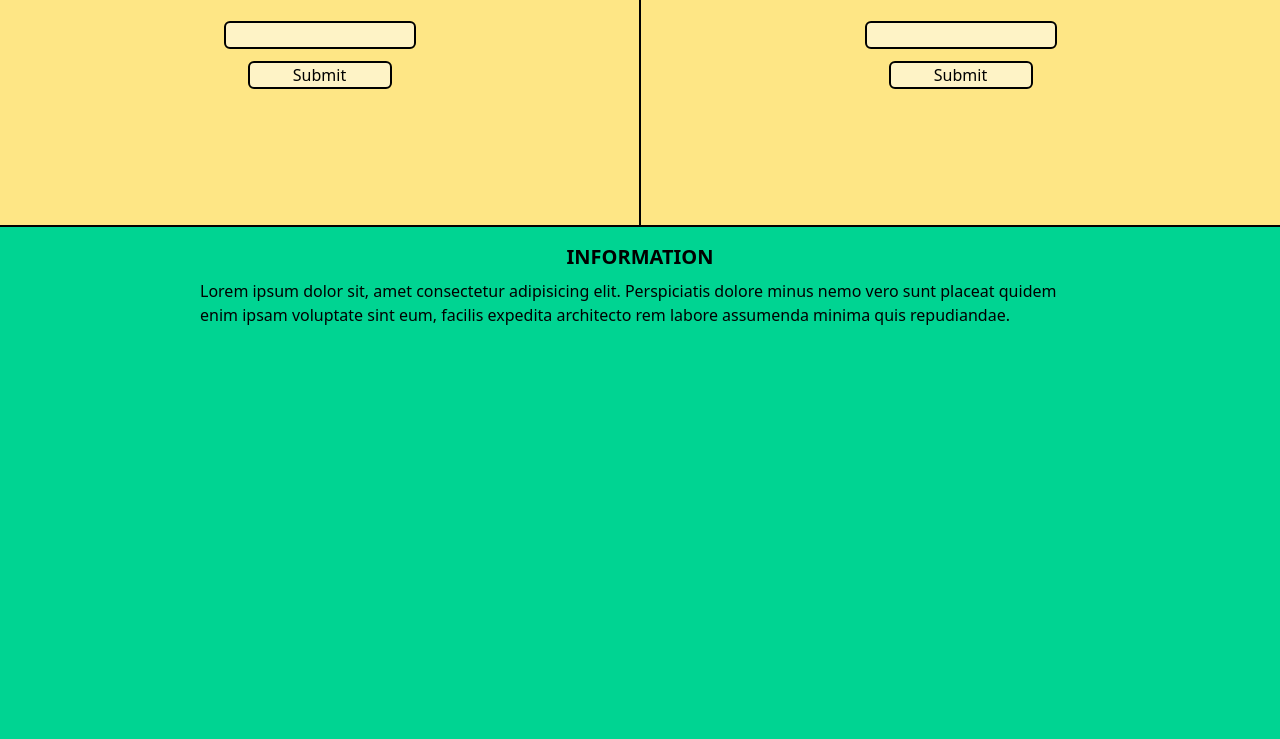
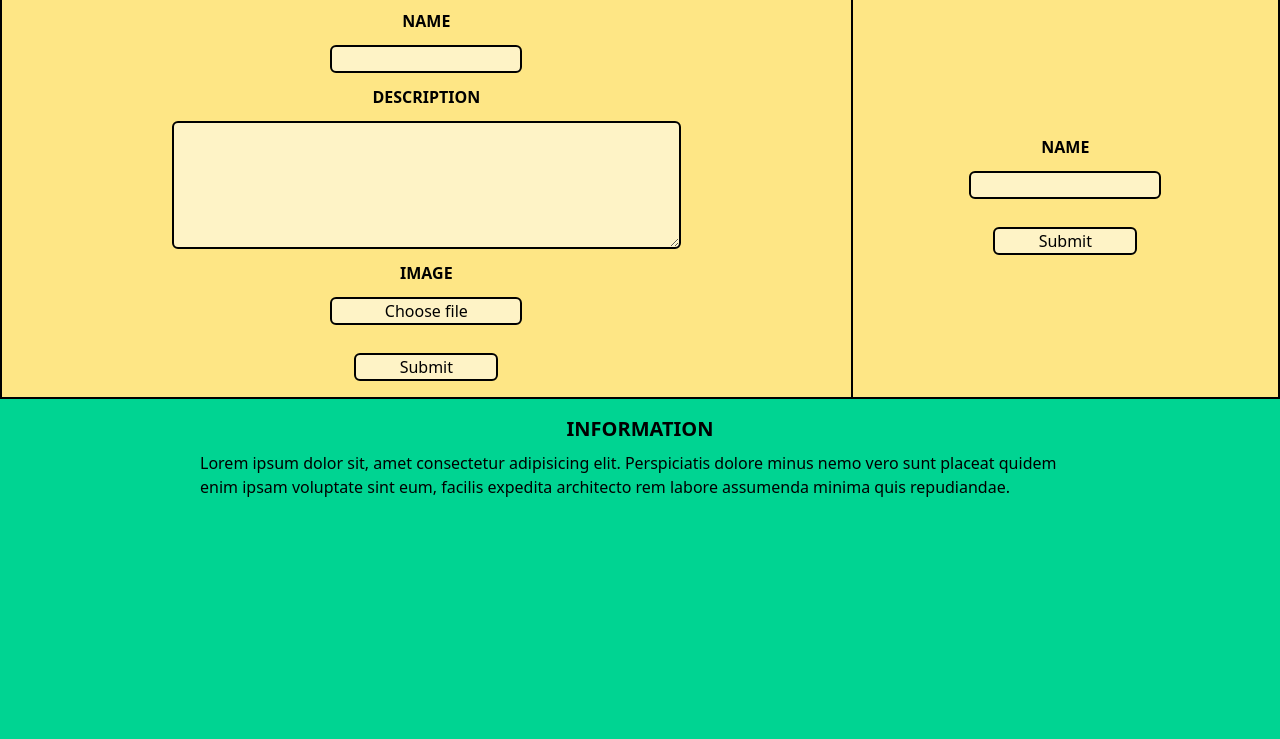
Before and after one commit to pofanek/moviesAPI, a website: page src/client/index.html in a window 1280 px wide. Shown: the part 61-800 px from the top of the page. Drawn offline with Linux system fonts and the light colour scheme.

Commit message:
add more forms fields

```diff
--- a/package.json
+++ b/package.json
@@ -3,9 +3,9 @@
   "version": "1.0.0",
   "main": "index.js",
   "scripts": {
-    "start": "npx ts-node ./src/server/server.ts",
     "build": "tsc",
-    "watch": "tsc --watch"
+    "watch": "tsc --watch",
+    "tail": "npx tailwindcss -i ./src/client/input.css -o ./src/client/output.css --watch"
   },
   "keywords": [],
   "author": "",
--- a/src/client/index.html
+++ b/src/client/index.html
@@ -7,22 +7,36 @@
     <link rel="stylesheet" href="output.css">
 </head>
 <body class="w-full h-full flex flex-col">
-    <header class="sticky top-0 flex flex-row justify-center items-center bg-amber-100 w-full h-auto">
+    <header class="flex flex-row justify-center items-center bg-amber-100 w-full h-auto">
         <h1 class="font-semibold text-2xl">MOVIES</h1>
     </header>
-    <main class="flex flex-col justify-start w-full h-64 bg-amber-100 sm:justify-between sm:flex-row">
-        <section class="sm:w-1/2 bg-amber-200 flex-1 w-full flex flex-col justify-start items-center gap-6 border-2 border-r-0 border-l-0 sm:border-r-2">
-            <h1 class="font-semibold">ADD MOVIE</h1>
-            <form id="dodawanie" class="w-full h-full flex flex-col items-center gap-3">
-                <input type="text" class="bg-amber-100 border-2 focus:border-sky-400 focus:outline-none rounded-md transition duration-150 w-48">
-                <button type="submit" class="bg-amber-100 border-2 active:border-sky-400 focus:outline-none rounded-md transition duration-150 w-36">Submit</button>
+    <main class="flex flex-col justify-start w-full h-auto sm:justify-between sm:flex-row border-2">
+        <section class="sm:w-2/3 bg-amber-200 w-full flex flex-col justify-start items-center gap-6 pb-4
+        border-b-2 sm:border-r-2 sm:border-b-0">
+        <form id="nazwaFilmu" class="w-full h-full flex flex-col items-center gap-3">
+                <h1 class="font-semibold">ADD MOVIE</h1>
+                <div class="flex flex-col items-center gap-3 m-auto w-full">
+                    <h1 class="font-semibold">NAME</h1>
+                    <input type="text" class="bg-amber-100 border-2 focus:border-sky-400 focus:outline-none rounded-md transition duration-150 w-48">
+                    <h1 class="font-semibold">DESCRIPTION</h1>
+                    <textarea type="text" class="bg-amber-100 border-2 focus:border-sky-400 focus:outline-none rounded-md transition duration-150 w-[60%] h-32"></textarea>
+                    <h1 class="font-semibold">IMAGE</h1>
+                    <label class="bg-amber-100 border-2 rounded-md transition duration-150 w-48 text-center cursor-pointer active:border-sky-400">
+                        Choose file
+                        <input type="file" accept="image/*" class="hidden" id="uploadImage">
+                    </label>
+                    <button type="submit" class="bg-amber-100 border-2 active:border-sky-400 focus:outline-none rounded-md transition duration-150 w-36 mt-4">Submit</button>
+                </div>
             </form>
         </section>
-        <section class="sm:w-1/2 bg-amber-200 flex-1 w-full flex flex-col justify-start items-center gap-6 border-2 border-r-0 border-l-0 border-t-0 sm:border-t-2">
-            <h1 class="font-semibold">SEARCH MOVIE</h1>
-            <form id="wyszukiwanie" class="w-full h-full flex flex-col items-center gap-3">
-                <input type="text" class="bg-amber-100 border-2 focus:border-sky-400 focus:outline-none rounded-md transition duration-150 w-48">
-                <button type="submit" class="bg-amber-100 border-2 active:border-sky-400 focus:outline-none rounded-md transition duration-150 w-36">Submit</button>
+        <section class="sm:w-1/3 bg-amber-200 w-full flex flex-col gap-6 pb-4 items-center">
+            <form id="wyszukiwanie" class="w-full h-full flex flex-col items-center justify-center gap-3">
+                <h1 class="font-semibold">SEARCH MOVIE</h1>
+                <div class="flex flex-col items-center gap-3 m-auto w-full">
+                    <h1 class="font-semibold">NAME</h1>
+                    <input type="text" class="bg-amber-100 border-2 focus:border-sky-400 focus:outline-none rounded-md transition duration-150 w-48">
+                    <button type="submit" class="bg-amber-100 border-2 active:border-sky-400 focus:outline-none rounded-md transition duration-150 w-36 mt-4">Submit</button>
+                </div>
             </form>
         </section>
     </main>
```
Also changed, not shown: src/client/output.css.
